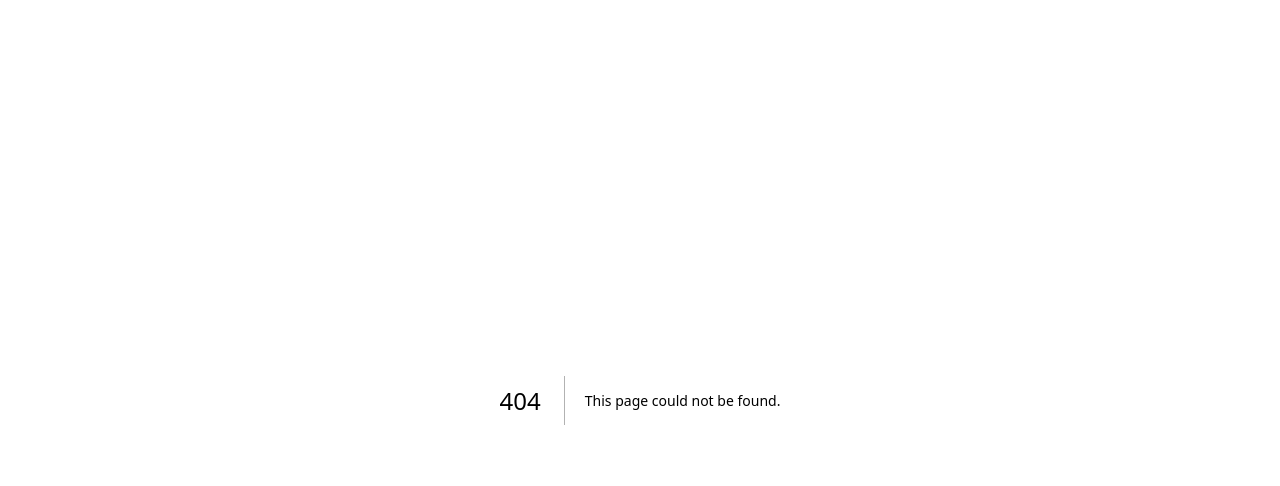
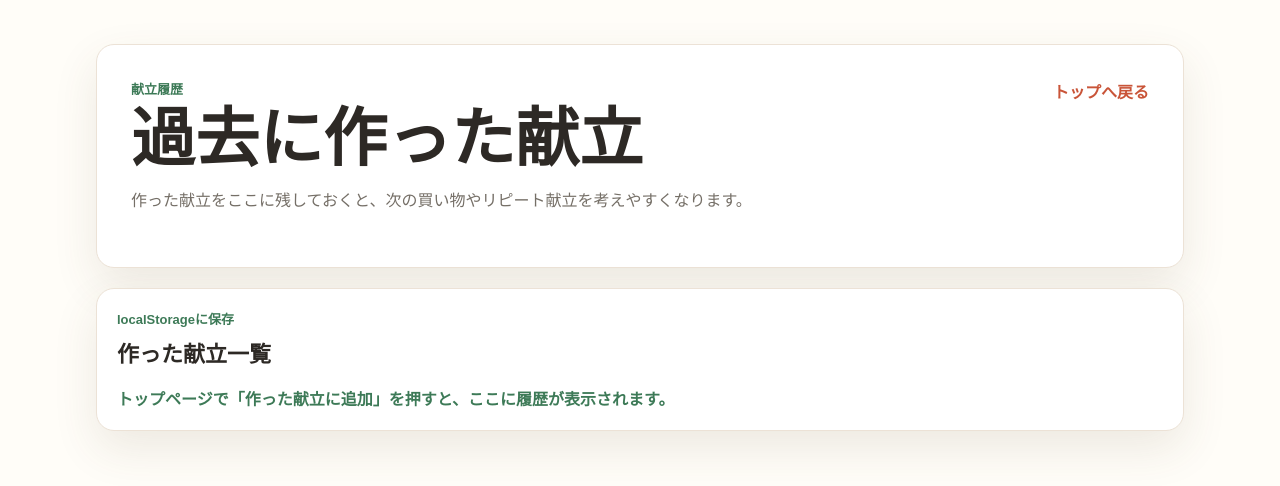
Before and after one commit to hagane990601-ux/20260618, a Next.js app: page /history in a window 1280 px wide. Before the commit this address had no page. Shown: the top 486 px of the page. Built offline with nearby package versions, Linux system fonts and the light colour scheme.

Commit message:
Add menu history page

```diff
--- /dev/null
+++ b/app/history/page.tsx
@@ -0,0 +1,92 @@
+"use client";
+
+import Link from "next/link";
+import { useEffect, useState } from "react";
+import menuRecipes from "../data/menuRecipes.json";
+
+type MenuRecipe = (typeof menuRecipes)[number];
+type StoredMenu = MenuRecipe & { savedAt: string };
+
+const HISTORY_KEY = "menu-mvp.cookedHistory";
+
+function readHistory() {
+  if (typeof window === "undefined") return [] as StoredMenu[];
+  const rawValue = window.localStorage.getItem(HISTORY_KEY);
+  if (!rawValue) return [] as StoredMenu[];
+
+  try {
+    return JSON.parse(rawValue) as StoredMenu[];
+  } catch {
+    return [] as StoredMenu[];
+  }
+}
+
+function formatDate(value: string) {
+  return new Intl.DateTimeFormat("ja-JP", {
+    month: "long",
+    day: "numeric",
+    hour: "2-digit",
+    minute: "2-digit",
+  }).format(new Date(value));
+}
+
+export default function HistoryPage() {
+  const [history, setHistory] = useState<StoredMenu[]>([]);
+
+  useEffect(() => {
+    setHistory(readHistory());
+  }, []);
+
+  const clearHistory = () => {
+    window.localStorage.removeItem(HISTORY_KEY);
+    setHistory([]);
+  };
+
+  return (
+    <main className="page-shell">
+      <section className="hero-copy history-hero">
+        <div>
+          <p className="eyebrow">献立履歴</p>
+          <h1>過去に作った献立</h1>
+          <p className="lead">作った献立をここに残しておくと、次の買い物やリピート献立を考えやすくなります。</p>
+        </div>
+        <Link className="text-link" href="/">
+          トップへ戻る
+        </Link>
+      </section>
+
+      <section className="weekly-section" aria-labelledby="history-list">
+        <div className="section-title">
+          <div>
+            <p className="eyebrow">localStorageに保存</p>
+            <h2 id="history-list">作った献立一覧</h2>
+          </div>
+          {history.length > 0 ? (
+            <button className="compact-button" type="button" onClick={clearHistory}>
+              履歴を消す
+            </button>
+          ) : null}
+        </div>
+
+        {history.length === 0 ? (
+          <p className="empty-text">トップページで「作った献立に追加」を押すと、ここに履歴が表示されます。</p>
+        ) : (
+          <div className="history-list">
+            {history.map((menu) => (
+              <article key={`${menu.id}-${menu.savedAt}`} className="history-item">
+                <div>
+                  <p className="eyebrow">{formatDate(menu.savedAt)}</p>
+                  <h3>{menu.title}</h3>
+                  <p>
+                    {menu.dishes.main} / {menu.dishes.side} / {menu.dishes.soup}
+                  </p>
+                </div>
+                <span className="time-badge">{menu.time}</span>
+              </article>
+            ))}
+          </div>
+        )}
+      </section>
+    </main>
+  );
+}
```
